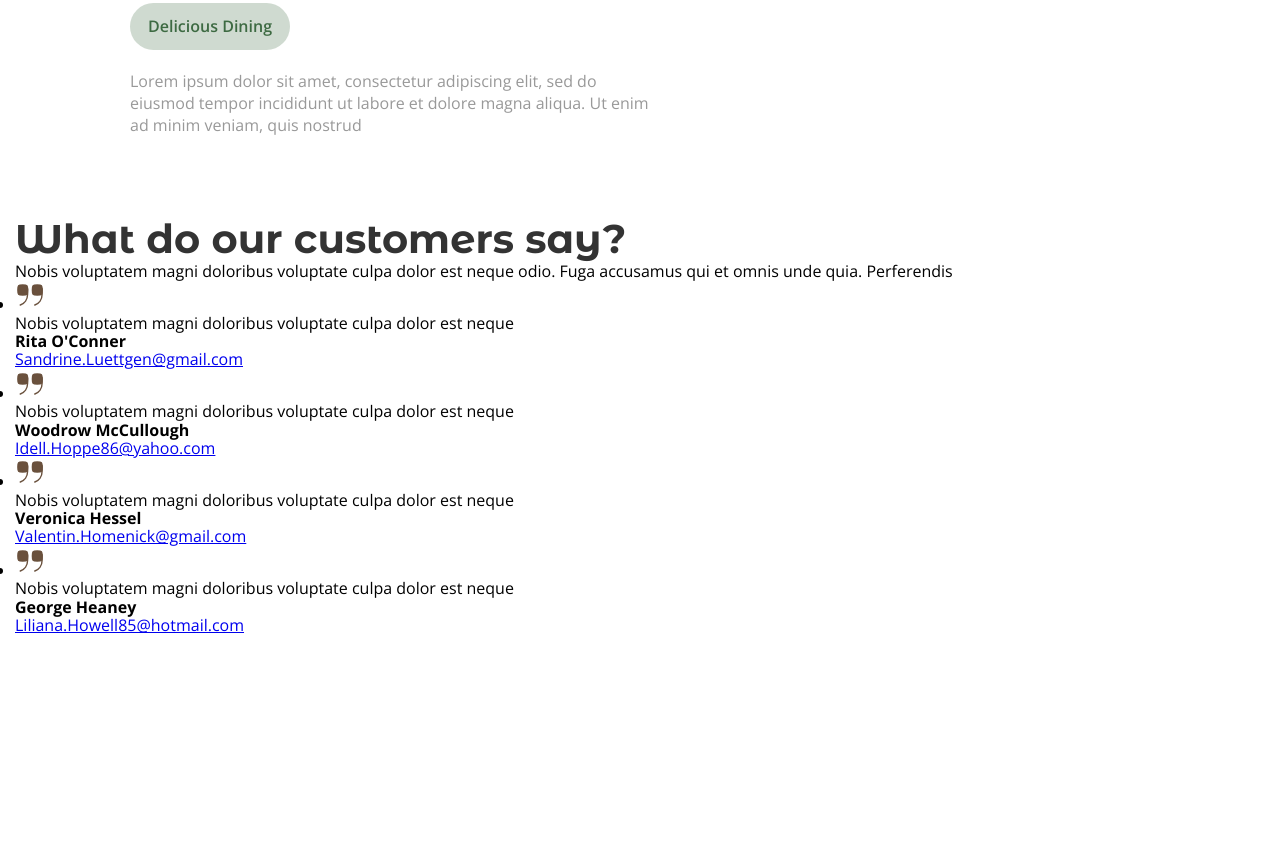
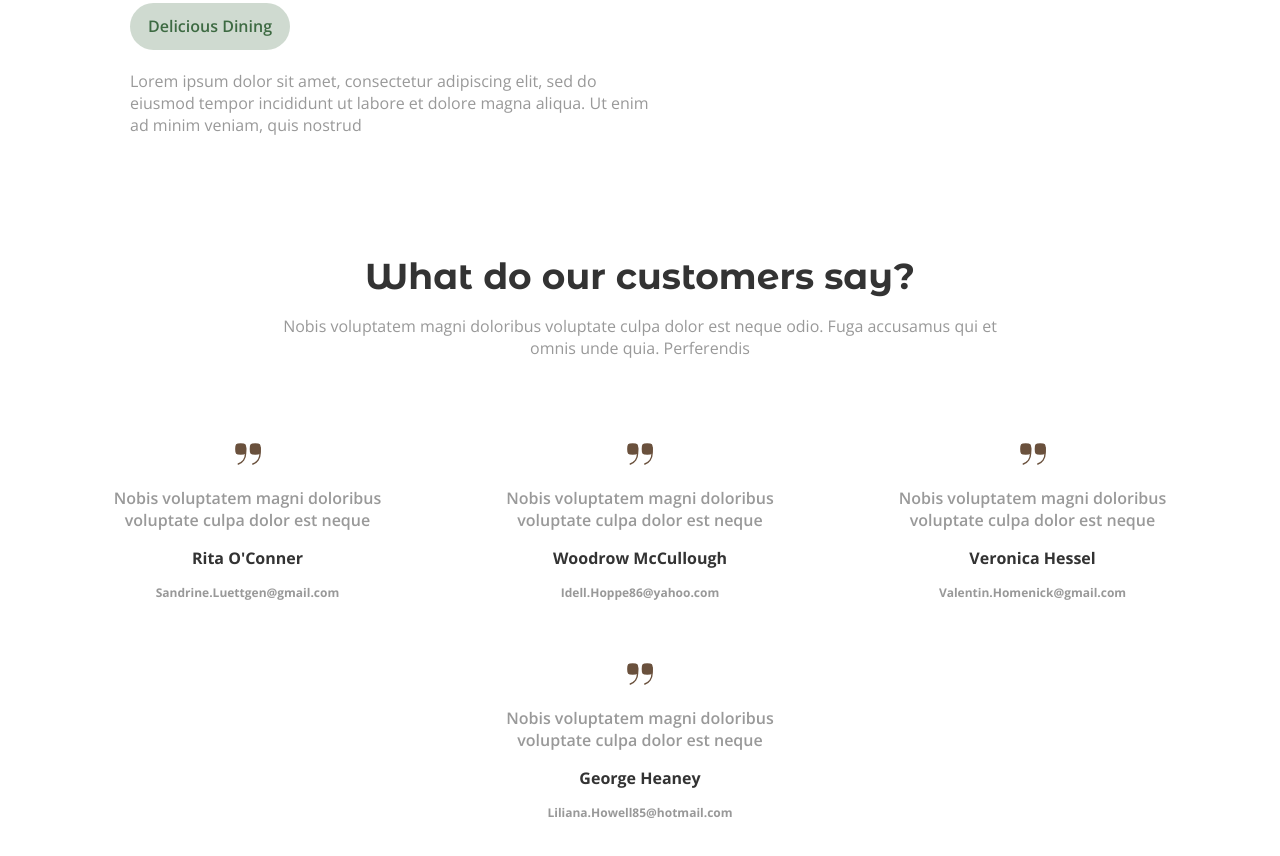
Before and after one commit to bekzodxudaybergenow/hotel-landing-page, a plain HTML site: page index.html in a window 1280 px wide. Shown: the part 2935-3791 px from the top of the page. Before the commit the page ends 3571 px from the top, so only its background shows below. Drawn offline with Linux system fonts and the light colour scheme; grey boxes are pictures that could not be loaded.

Commit message:
Add flexible styles to the Customers section

```diff
--- /dev/null
+++ b/scss/block/_customers.scss
@@ -0,0 +1,78 @@
+.customers {
+    margin: 80px 0 40px 0;
+}
+.customers-content {
+    max-width: 720px;
+    text-align: center;
+    margin: 0 auto;
+    padding-bottom: 80px;
+}
+.customers-content__title {
+    font-size: 32px;
+    margin-bottom: 18px;
+}
+.customers-content__desc {
+    font-size: 16px;
+    color: var(--text-color);
+    line-height: 22px;
+}
+.customers-list {
+    display: flex;
+    flex-direction: column;
+    row-gap: 60px;
+    list-style: none;
+}
+.customers-list__item {
+    display: flex;
+    flex-direction: column;
+    align-items: center;
+    text-align: center;
+}
+.customers-item__desc {
+    max-width: 320px;
+    font-weight: 600;
+    font-size: 16px;
+    line-height: 22px;
+    margin: 18px 0;
+    color: var(--text-color);
+}
+.customers-item__name {
+    font-weight: 700;
+    font-size: 16px;
+    margin-bottom: 18px;
+    color: var(--title-color);
+}
+.customers-item__mail {
+    font-weight: 700;
+    font-size: 12px;
+    text-decoration: none;
+    color: var(--text-color);
+}
+@media screen and (min-width: 768px) {
+    .customers-list {
+        flex-direction: row;
+        flex-wrap: wrap;
+        justify-content: space-evenly;
+    }
+}
+@media screen and (min-width: 1024px) {
+    .customers-content__title {
+        font-size: 36px;
+    }
+}
+@media screen and (min-width: 1440px) {
+    .customers {
+        margin: 160px 0 60px 0;
+    }
+    .customers-content {
+        max-width: 810px;
+        padding-bottom: 160px;
+    }
+    .customers-content__desc {
+        font-size: 18px;
+        line-height: 24px;
+    }
+    .customers-list {
+        justify-content: space-between;
+    }
+}
--- a/scss/main.scss
+++ b/scss/main.scss
@@ -9,3 +9,4 @@
 @import './block/rooms';
 @import './block/about';
 @import './block/benefits';
+@import './block/customers';
```
Also changed, not shown: css/main.css.
